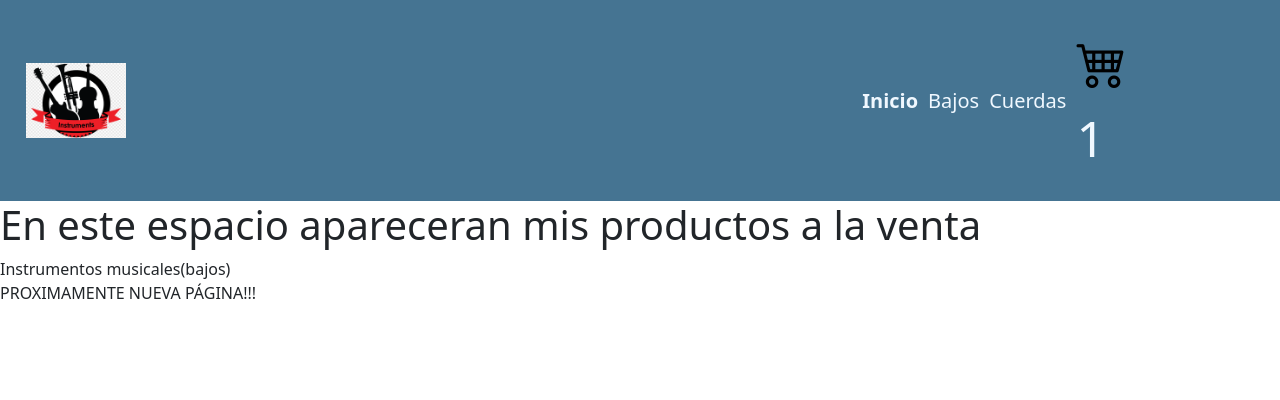
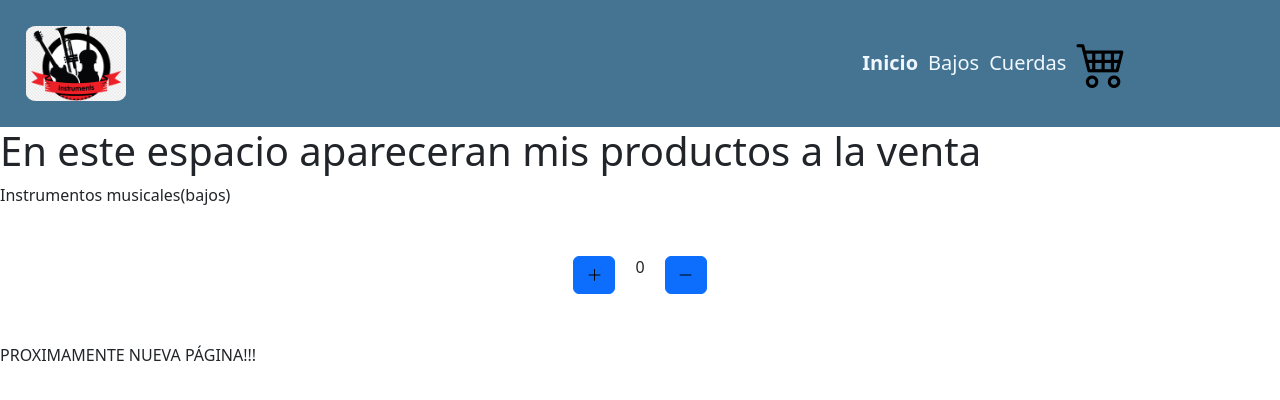
Before and after one commit to Lucas-Ariel-Bustos/Proyecto-ReactJS, a React (Create React App) app: page / in a window 1280 px wide. Shown: the top 400 px of the page. Built offline with nearby package versions, Linux system fonts and the light colour scheme.

Commit message:
Ejercicio Incrementador de número

```diff
--- a/src/Componentes/CartWidget/CartWidget.js
+++ b/src/Componentes/CartWidget/CartWidget.js
@@ -1,5 +1,3 @@
-// Esta importación es solo para el uso de carrito como imágen(más adelante lo voy a borrar, prefiero trabajar con íconos)
-// import carrito from './carrito.png';
 import './CartWidget.scss';
 
 export const CartWidget = () => {
@@ -7,9 +5,6 @@ export const CartWidget = () => {
     return (
         <div className="divCart">
             <a><i class="bi bi-cart4"></i></a>
-
-           {/* Esta importación es solo para el uso de carrito como imágen(más adelante lo voy a borrar, prefiero trabajar con íconos) */}
-            {/* <img className="carrito" src={carrito}></img> */}
         </div>
     )
 }
--- a/src/Componentes/CartWidget/CartWidget.scss
+++ b/src/Componentes/CartWidget/CartWidget.scss
@@ -7,12 +7,6 @@
     text-align: center;
 }
 
-// Este CSS está creado para un carrito hecho con imágen(creo que lo voy a borrar)
-// .carrito {
-//     max-width: 100px;
-//     border-radius: 100%;
-// }
-
 .bi {
     width: 500px;
     color: black;
--- /dev/null
+++ b/src/Componentes/ItemCount/ItemCount.js
@@ -0,0 +1,26 @@
+import { useState } from 'react';
+import './ItemCount.scss';
+
+
+export const ItemCount = () => {
+
+        let [counter, setCounter] = useState(0)
+        const handleClickMas = () => {
+            setCounter(counter + 1);
+        }
+
+        [counter, setCounter] = useState(0)
+        const handleClickMenos = () => {
+            setCounter(counter - 1);
+        }
+
+
+
+    return (
+        <div className="container my-5">
+            <button onClick={handleClickMas} className="btn btn-primary"><i class="bi bi-plus-lg"></i></button>
+            <p>{counter}</p>
+            <button onClick={handleClickMenos} className="btn btn-primary"><i class="bi bi-dash-lg"></i></button>
+        </div>
+    )
+}
--- /dev/null
+++ b/src/Componentes/ItemCount/ItemCount.scss
@@ -0,0 +1,7 @@
+.container {
+   width: 20px;
+   display: flex;
+   justify-content: center;
+   align-items: center;
+   gap: 20px;
+}
--- a/src/Componentes/ItemListContainer/ItemListContainer.js
+++ b/src/Componentes/ItemListContainer/ItemListContainer.js
@@ -1,4 +1,5 @@
 import './ItemListContainer.scss';
+import { ItemCount } from '../ItemCount/ItemCount.js';
 
 
 export const ItemListContainer = ({greeting}) => {
@@ -7,6 +8,8 @@ export const ItemListContainer = ({greeting}) => {
         <div className="divContenedor">
             <h1>En este espacio apareceran mis productos a la venta</h1>
             {greeting}
+
+            <ItemCount />
         </div>
     )
 }
--- a/src/Componentes/NavBar/NavBar.js
+++ b/src/Componentes/NavBar/NavBar.js
@@ -14,7 +14,7 @@ export const NavBar = () => {
                         <a className="navBar-enlaces" href="#"><b>Inicio</b></a>
                         <a className="navBar-enlaces" href="#">Bajos</a>
                         <a className="navBar-enlaces" href="#">Cuerdas</a>
-                        <a className="navBar-carrito" href="#"><CartWidget />1</a>
+                        <a className="navBar-carrito" href="#"><CartWidget /></a>
                     </nav>
 
                 </div>
--- a/src/Componentes/NavBar/NavBar.scss
+++ b/src/Componentes/NavBar/NavBar.scss
@@ -11,6 +11,7 @@ header {
 
             .logo {
                 max-width: 100px;
+                border-radius: 10%;
             }
 
             .navBar {
```
